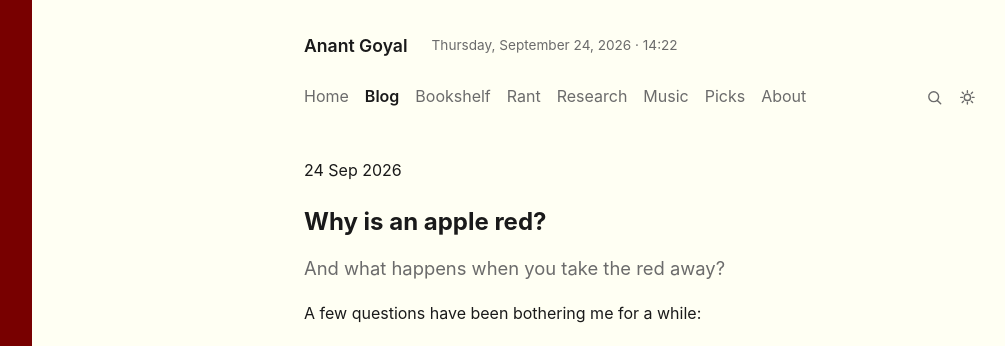
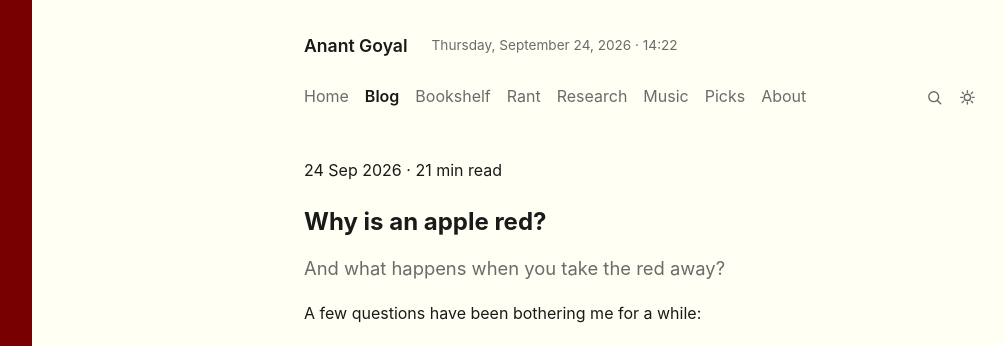
Before and after one commit to goyal-anant/goyal-anant.github.io, a Jekyll site: the page built from _posts/2026-09-24-why-is-an-apple-red.md, in a window 1280 px wide and 900 px high. Shown: the top 346 px of the window, without its empty margins (32-1037 px from the left). Built offline with Jekyll 4.4.1, drawn with Linux system fonts in a browser that asks for light colours; comment, search, counter and statistics services are not loaded.

Commit message:
Show estimated read time under post date
Computed in the layout from body text (footnotes excluded) at 200 wpm,
so every post and rant gets it automatically.

```diff
--- a/_layouts/post.html
+++ b/_layouts/post.html
@@ -2,7 +2,11 @@
 layout: default
 ---
 <article class="post">
-  <p class="post-date">{{ page.date | date: "%d %b %Y" }}</p>
+  {% comment %} read time: body text only (footnote references excluded), at 200 words a minute {% endcomment %}
+  {% assign body = content | split: '<div class="footnotes"' | first %}
+  {% assign words = body | strip_html | number_of_words %}
+  {% assign minutes = words | divided_by: 200.0 | ceil %}
+  <p class="post-date">{{ page.date | date: "%d %b %Y" }} <span class="post-sep">&middot;</span> {{ minutes }} min read</p>
   <h1>{{ page.title }}</h1>
   {% if page.subtitle %}<p class="post-subtitle">{{ page.subtitle }}</p>{% endif %}
   {{ content }}
```
